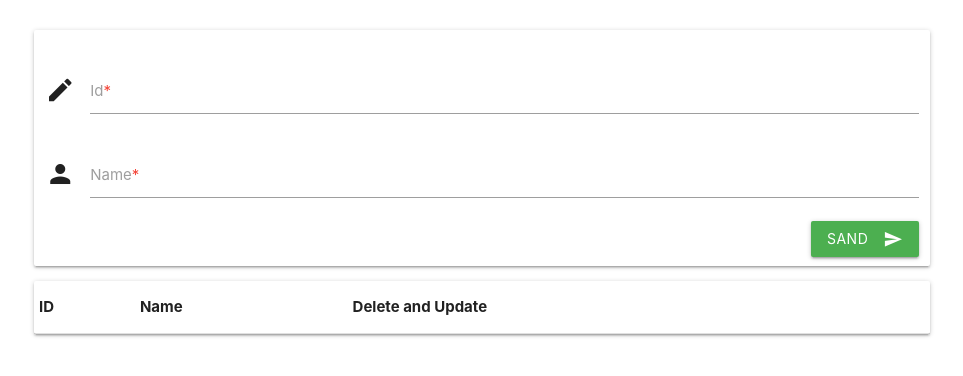
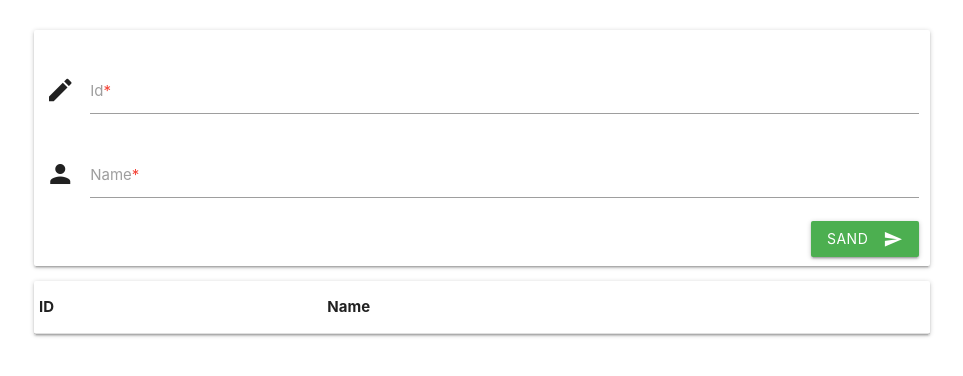
Before and after one commit to mudasarsabir/read-and-write-data-from-firebase-database, a plain HTML site: page index.html in a window 1280 px wide. Shown: the whole page, without its empty margins (158-1121 px from the left). Drawn offline with nearby package versions, Linux system fonts and the light colour scheme.

Commit message:
Update index.html

```diff
--- a/index.html
+++ b/index.html
@@ -87,7 +87,6 @@
                             <tr>
                                 <th>ID</th>
                                 <th>Name</th>
-                                <th>Delete and Update</th>
                             </tr>
                           </thead>
                     </table>
```
